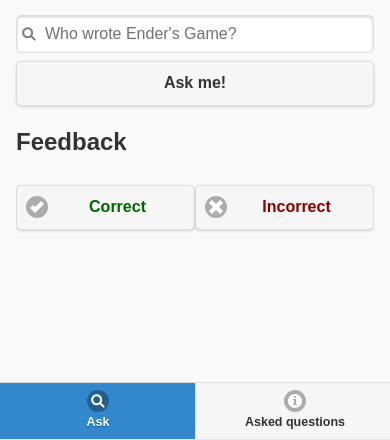
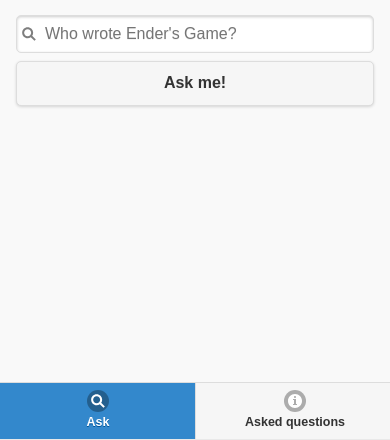
Before and after one commit to brmson/YodaQA-client, a plain HTML site: page www/index.html in a window 390 px wide. Shown: the part 404-844 px from the top of the page. Drawn offline with Linux system fonts and the light colour scheme; some packages are replaced by stand-ins of ours; no server answers; files whose address does not match are found by name.

Commit message:
index: Emergency fix, hide the feedback area
We want to show the feedback input only conditionally, but that's not
done now and we need to deploy the last commit in order to fix some
emergency bugs.  So, a band-aid...

```diff
--- a/www/index.html
+++ b/www/index.html
@@ -48,7 +48,7 @@
 				<div id="answers_area" style="position: relative;">
 				</div>
 
-				<div id="feedback_area">
+				<div id="feedback_area" style="display: none">
 					<h2>Feedback</h2>
 
 					<div id="feedbackButtons">
```
